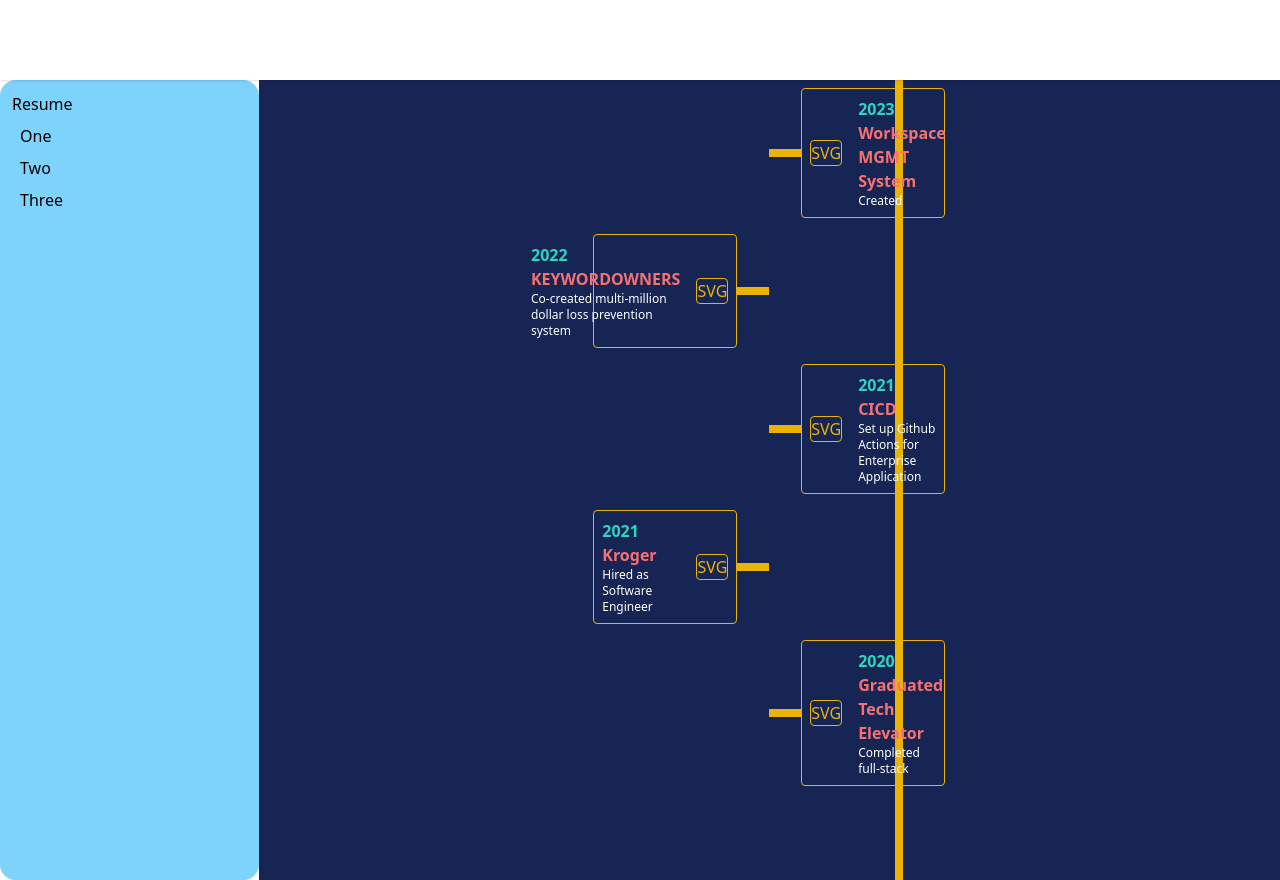
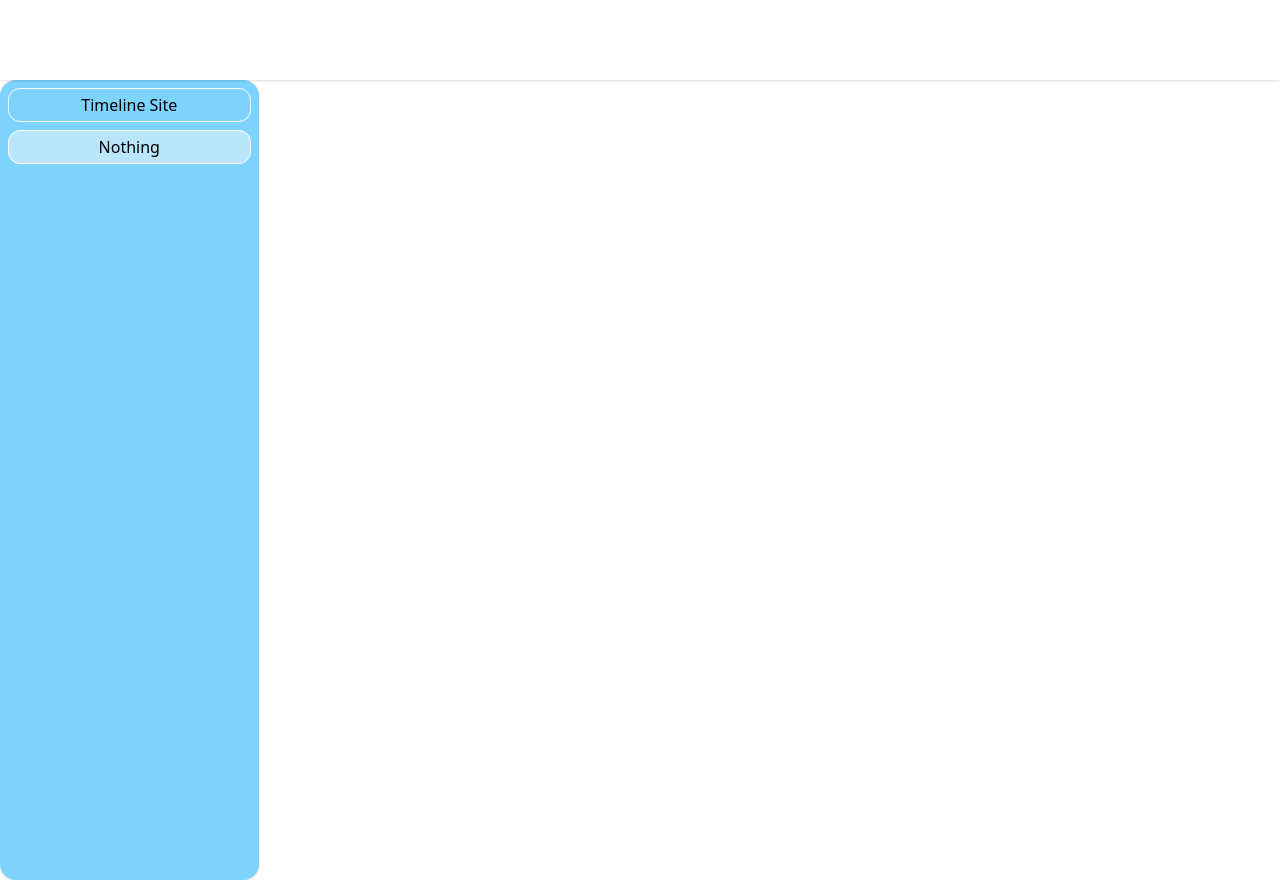
Before and after one commit to RandonSRProctor/personal-web-site-2024, a React (Vite) app: page / in a window 1280 px wide. Both pictures are taken after a click on the button "Enter Site". Built offline with nearby package versions, Linux system fonts and the light colour scheme.

Commit message:
DynamicContent loading system good to go.

```diff
--- a/src/Components/Home/Body.tsx
+++ b/src/Components/Home/Body.tsx
@@ -1,9 +1,28 @@
-import { ReactNode } from 'react';
+import { SideBar } from './SideBar';
+import { Content } from './Content';
+import { TimelineSite } from '../TimelineSite/TimelineSite';
+import { useState } from 'react';
 
-type Props = {
-  children: ReactNode;
+export const DynamicContent = {
+  'Timeline Site': <TimelineSite />,
+  Nothing: null,
+} as const;
+
+export type DynamicContentTitle = keyof typeof DynamicContent;
+const dynamicContentTitles = Object.keys(DynamicContent);
+
+export const Body = () => {
+  const [activeContentTitle, setActiveContentTitle] =
+    useState<DynamicContentTitle>('Nothing');
+
+  return (
+    <div className="h-full w-full flex">
+      <SideBar
+        dynamicContentTitles={dynamicContentTitles as DynamicContentTitle[]}
+        activeContentTitle={activeContentTitle}
+        setActiveContentTitle={setActiveContentTitle}
+      />
+      <Content>{DynamicContent[activeContentTitle]}</Content>
+    </div>
+  );
 };
-
-export const Body = ({ children }: Props) => {
-  return <div className="h-full w-full flex">{children}</div>;
-};
--- a/src/Components/Home/Home.tsx
+++ b/src/Components/Home/Home.tsx
@@ -1,19 +1,11 @@
-import { TimelineSite } from '../TimelineSite/TimelineSite';
 import { Body } from './Body';
-import { Content } from './Content';
 import { Header } from './Header';
-import { SideBar } from './SideBar';
 
 export const Home = () => {
   return (
     <>
       <Header />
-      <Body>
-        <SideBar />
-        <Content>
-          <TimelineSite />
-        </Content>
-      </Body>
+      <Body />
     </>
   );
 };
--- a/src/Components/Home/SideBar.tsx
+++ b/src/Components/Home/SideBar.tsx
@@ -1,24 +1,58 @@
-export const SideBar = () => {
+import { Dispatch } from 'react';
+import { DynamicContentTitle } from './Body';
+
+type SideBarProps = {
+  dynamicContentTitles: DynamicContentTitle[];
+  activeContentTitle: DynamicContentTitle;
+  setActiveContentTitle: Dispatch<DynamicContentTitle>;
+};
+
+export const SideBar = ({
+  dynamicContentTitles,
+  activeContentTitle,
+  setActiveContentTitle,
+}: SideBarProps) => {
   return (
     <div className="w-80 p-2 bg-sky-300 shadow rounded-2xl">
-      <_Topic title="Resume" subTopics={['One', 'Two', 'Three']} />
+      {dynamicContentTitles.map(title => (
+        <_Topic
+          title={title}
+          key={title}
+          setActiveContent={setActiveContentTitle}
+          isSelected={title === activeContentTitle}
+        />
+      ))}
     </div>
   );
 };
 
 type _Topic_Props = {
-  title: string;
-  subTopics: string[];
+  title: DynamicContentTitle;
+  subTopics?: string[];
+  setActiveContent: Dispatch<DynamicContentTitle>;
+  isSelected: boolean;
 };
 
-const _Topic = ({ title, subTopics }: _Topic_Props) => {
+const _Topic = ({
+  title,
+  subTopics = [],
+  setActiveContent,
+  isSelected,
+}: _Topic_Props) => {
   return (
-    <div>
-      <button className="p-1">{title}</button>
+    <div className="pb-2">
+      <button
+        className={`p-1 border border-white w-full rounded-xl ${
+          isSelected ? ' bg-sky-200' : null
+        }`}
+        onClick={() => setActiveContent(title)}
+      >
+        {title}
+      </button>
       {subTopics.length > 0 ? (
         <ul className="pl-2">
           {subTopics.map(subTopic => (
-            <li>
+            <li key="subTopic">
               <button className="p-1">{subTopic}</button>
             </li>
           ))}
```
